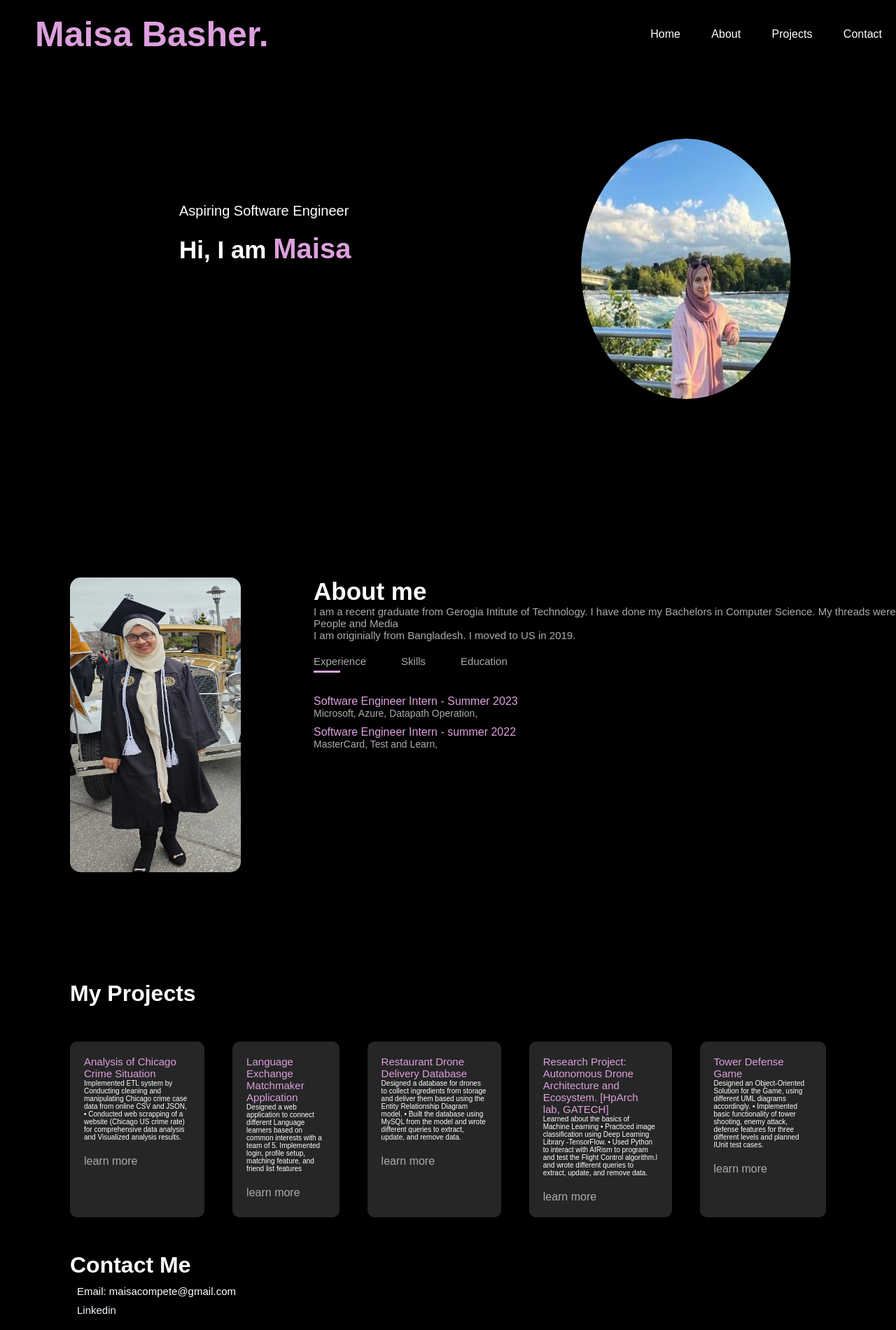
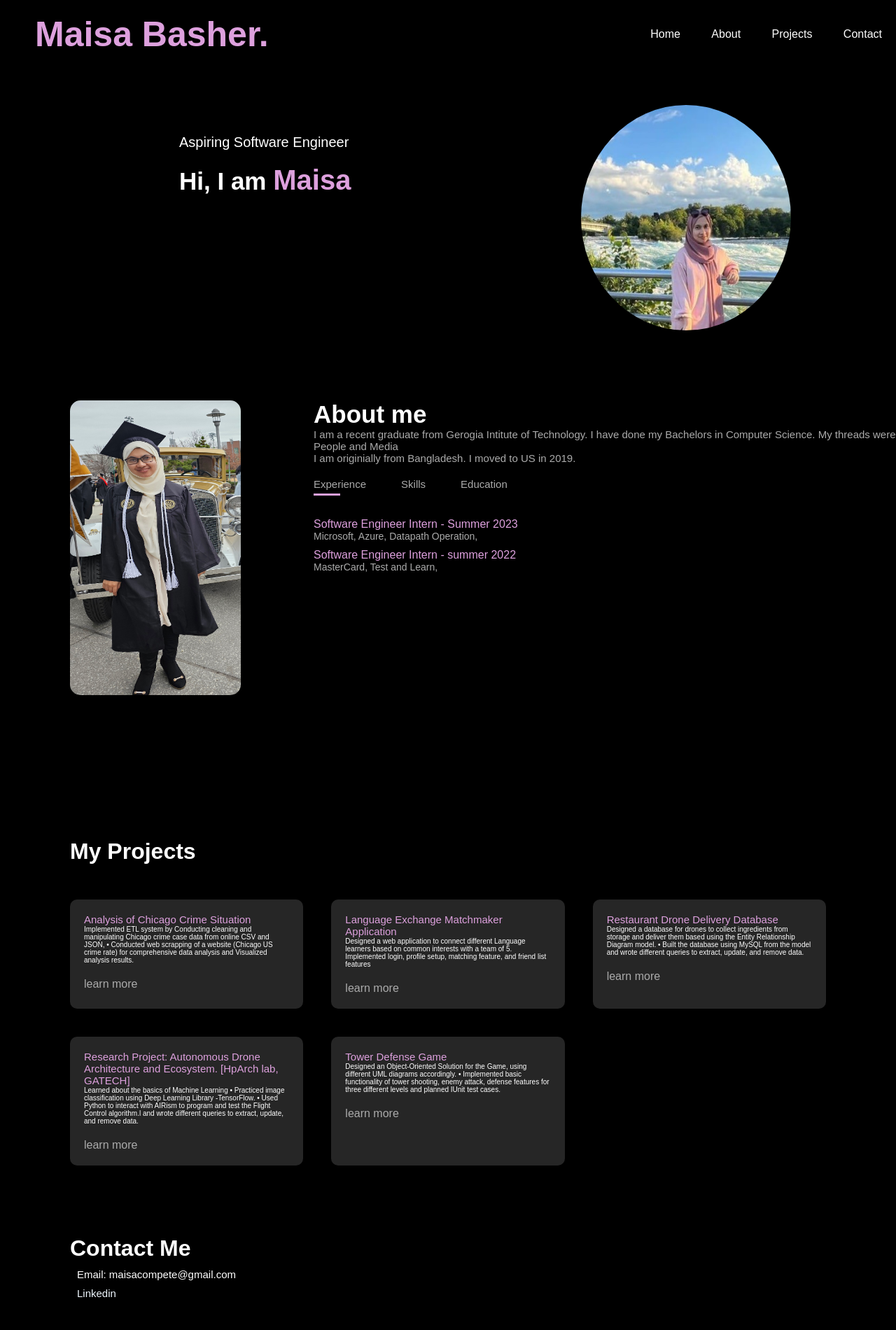
Before and after one commit to MaisaBasher/Maisa-Site, a plain HTML site: page index.html in a window 1280 px wide. Shown: the whole page at 70% size. Drawn offline with Linux system fonts and the light colour scheme.

Commit message:
Fixed heading

```diff
--- a/index.html
+++ b/index.html
@@ -9,7 +9,7 @@
 <body>
     <!-- -----------------Intro------------------------------ -->
     <div id = "header">
-        <div class="container">
+        <div class="container" id = "x">
                 <h1 id="name">Maisa Basher.</h1>
                 <nav>
                     <ul>
@@ -19,6 +19,7 @@
                         <li><a href="#contact">Contact</a></li>
                     </ul>
                 </nav>
+
         </div>
 
         <div id = "intro">
--- a/style.css
+++ b/style.css
@@ -16,30 +16,33 @@ body{
     width:300px;
     float: right;
     margin-right: 150px ;
-    margin-top: 100px;
+    margin-top: 150px;
   }
 #header{
     width: 100%;
-    height: 100vh;
 
 }
-.container {
+
+#x{
+    background: black;
+    width: 100%;
     display: flex;
+    position: fixed;
     justify-content: space-between;
-    flex-wrap: wrap;
-    align-items: center;
 
 
 }
+
+
+
 #name {
     padding: 20px 50px;
     color: plum;
     font-size: 50px;
 }
 nav {
-    position: fixed;
-    right: 0px;
     background: black;
+    margin-top: 20px;
 }
 nav ul li{
     display: inline-block;
@@ -84,11 +87,12 @@ nav ul li a:hover::after{
 #intro{
     display: flex;
     justify-content: space-between;
+    margin-bottom: 50px;
 }
 
 /* -----------about-------------- */
 #about{
-    padding: 25px 0px;
+    padding: 50px 0px;
     color: #ababab;
 }
 .row {
@@ -167,10 +171,10 @@ nav ul li a:hover::after{
 /* -------Projects-------- */
 
 #projects{
-    padding: 25px 100px;
+    padding: 50px 100px;
 }
 .project-list{
-    display: flex;
+    display: grid;
     grid-template-columns: repeat(auto-fit, minmax(250px, 1fr));
     grid-gap: 40px;
     margin-top:50px;
@@ -212,7 +216,7 @@ nav ul li a:hover::after{
 
 /* ----contact--------- */
 #contact{
-    padding: 25px 100px;
+    padding: 50px 100px;
 }
 
 .contact-left p{
```
Lines whose indentation alone changed are shown as unchanged.
